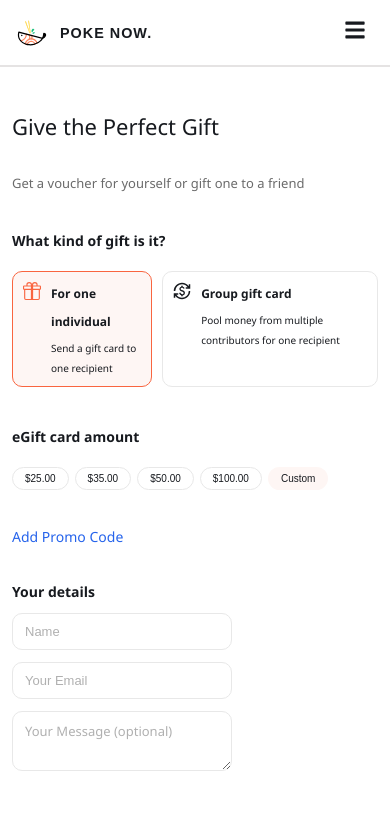
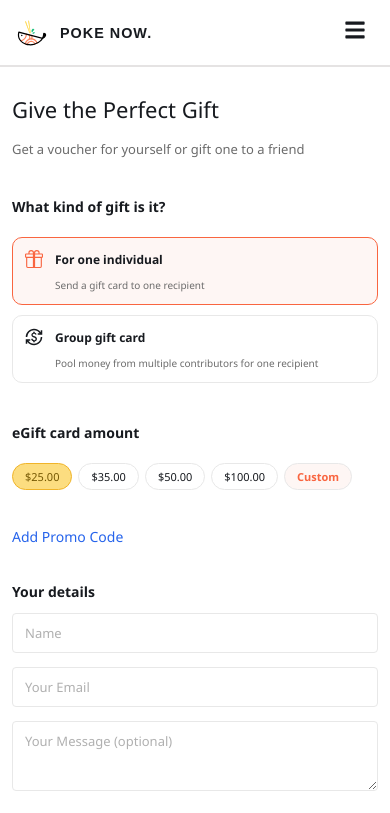
Before and after one commit to lalit-sahu-iphtech/Restaurant-App, a React (Vite) app: page /gift-card in a window 390 px wide. Shown: the top 813 px of the page. Built offline with nearby package versions, Linux system fonts and the light colour scheme.

Commit message:
improve error message style and gift card style and details section style and checkbox

```diff
--- a/src/pages/GiftPage/GiftPage.css
+++ b/src/pages/GiftPage/GiftPage.css
@@ -1,3 +1,5 @@
+/* ========== GIFT CARD PAGE ================== */
+
 .gift-card {
     padding: 80px 0px 0px 60px;
     background-color: #fff;
@@ -12,7 +14,8 @@
     align-items: start;
 }
 
-/* Left Column - Form */
+/* ========== LEFT COLUMN ===================== */
+
 .gift-card-form {
     padding: 0;
     max-width: 620px;
@@ -21,7 +24,7 @@
 .gift-card-form h2 {
     font-size: 48px;
     font-weight: 500;
-    color: #171A1FFF;
+    color: #171A1F;
     margin-bottom: 10px;
     line-height: 68px;
 }
@@ -33,6 +36,8 @@
     line-height: 26px;
     font-weight: 400;
 }
+
+/* ========== GIFT TYPE ======================= */
 
 .gift-type {
     margin-bottom: 35px;
@@ -47,8 +52,8 @@
 }
 
 .gift-type-options {
-    display: flex;
-
+    display: grid;
+    grid-template-columns: 1fr 1fr;
     gap: 12px;
 }
 
@@ -56,12 +61,14 @@
     display: flex;
     align-items: flex-start;
     gap: 14px;
-    padding: 15px 20px;
+    padding: 16px 18px;
     border: 1.5px solid #e8e8e8;
     border-radius: 10px;
     cursor: pointer;
     user-select: none;
     transition: all 0.3s ease;
+    height: 100%;
+    min-height: 90px;
 }
 
 .gift-option:hover {
@@ -95,21 +102,23 @@
 }
 
 .gift-option-text span {
-    font-size: 18px;
-    line-height: 28px;
+    font-size: 16px;
+    line-height: 24px;
     font-weight: 700;
-    color: #171A1FFF;
+    color: #171A1F;
     display: block;
 }
 
 .gift-option-text small {
     font-size: 12px;
-    line-height: 20px;
-    color: #171A1FFF;
+    line-height: 18px;
+    color: #6b6b6b;
     display: block;
-    margin-top: 2px;
+    margin-top: 4px;
     font-weight: 400;
 }
+
+/* ========== GIFT AMOUNT ===================== */
 
 .gift-amount {
     margin-bottom: 35px;
@@ -119,7 +128,7 @@
     font-size: 20px;
     line-height: 30px;
     font-weight: 700;
-    color: #171A1FFF;
+    color: #171A1F;
     margin-bottom: 15px;
 }
 
@@ -133,37 +142,139 @@
     padding: 10px 24px;
     background-color: #fff;
     border: 1.5px solid #e8e8e8;
-    border-radius: 4px;
+    border-radius: 6px;
     font-size: 14px;
     font-weight: 500;
     color: #171A1F;
     cursor: pointer;
     transition: all 0.3s ease;
+    font-family: inherit;
 }
 
 .amount-btn:hover {
-
-    color: #765903FF;
-    background: #FCDD80FF
+    color: #765903;
+    background: #FCDD80;
+    border-color: #F0B429;
 }
 
-/* .amount-btn.active {
-    color: #765903FF;
-  background: #FCDD80FF;
+.amount-btn.active {
+    color: #765903;
+    background: #FCDD80;
     border-color: #F0B429;
-} */
+}
 
 .amount-btn.custom {
-    border-color: transparent;
+    border-color: #e8e8e8;
     background-color: #fef6f4;
+    color: #F96540;
+    font-weight: 600;
 }
 
-.amount-btn.custom:hover {
-    color: #765903FF;
-  background: #FCDD80FF;
+.amount-btn.custom:hover,
+.amount-btn.custom.active {
+    color: #765903;
+    background: #FCDD80;
+    border-color: #F0B429;
+}
 
+/* ===== CUSTOM AMOUNT ===== */
+.custom-amount-wrap {
+    display: flex;
+    align-items: center;
+    gap: 8px;
+    margin-top: 12px;
+    animation: slideDown 0.25s ease;
 }
-/* ===== PROMO CODE ===== */
+
+.custom-amount-input-wrap {
+    flex: 1;
+    position: relative;
+    display: flex;
+    align-items: center;
+}
+
+.custom-amount-symbol {
+    position: absolute;
+    left: 14px;
+    font-size: 15px;
+    font-weight: 600;
+    color: #171A1F;
+    pointer-events: none;
+}
+
+.custom-amount-input {
+    width: 100%;
+    padding: 11px 14px 11px 30px;
+    border: 1.5px solid #e8e8e8;
+    border-radius: 8px;
+    font-size: 15px;
+    font-family: inherit;
+    color: #171A1F;
+    outline: none;
+    transition: all 0.3s ease;
+}
+
+.custom-amount-input:focus {
+    border-color: #F96540;
+    box-shadow: 0 0 0 3px rgba(249, 101, 64, 0.1);
+}
+
+.custom-amount-input::placeholder {
+    color: #b0b0b0;
+}
+
+.custom-amount-apply {
+    display: flex;
+    align-items: center;
+    gap: 6px;
+    padding: 11px 20px;
+    background: #F96540;
+    color: #ffffff;
+    border: none;
+    border-radius: 8px;
+    font-size: 14px;
+    font-weight: 600;
+    cursor: pointer;
+    font-family: inherit;
+    transition: all 0.3s ease;
+    white-space: nowrap;
+}
+
+.custom-amount-apply:hover {
+    background: #e04f2a;
+    transform: translateY(-1px);
+}
+
+.custom-amount-cancel {
+    width: 40px;
+    height: 40px;
+    border-radius: 8px;
+    background: #f5f5f5;
+    color: #6b6b6b;
+    border: none;
+    font-size: 14px;
+    cursor: pointer;
+    display: flex;
+    align-items: center;
+    justify-content: center;
+    transition: all 0.3s ease;
+    flex-shrink: 0;
+}
+
+.custom-amount-cancel:hover {
+    background: #fee;
+    color: #dc3545;
+}
+
+.custom-amount-hint {
+    font-size: 12px;
+    color: #dc3545;
+    margin-top: 8px;
+    padding-left: 2px;
+}
+
+/* ========== PROMO CODE ====================== */
+
 .promo-code {
     margin-bottom: 35px;
 }
@@ -185,7 +296,7 @@
 
 .promo-input-wrap {
     display: flex;
-    gap: 10px;
+    gap: 8px;
     margin-top: 8px;
     animation: slideDown 0.25s ease;
 }
@@ -203,7 +314,7 @@
 
 .promo-input {
     flex: 1;
-    padding: 12px 16px;
+    padding: 11px 14px;
     border: 1.5px solid #e8e8e8;
     border-radius: 8px;
     font-size: 14px;
@@ -225,7 +336,7 @@
 }
 
 .promo-apply-btn {
-    padding: 12px 22px;
+    padding: 11px 20px;
     background: #F96540;
     color: #ffffff;
     border: none;
@@ -241,6 +352,26 @@
 .promo-apply-btn:hover {
     background: #e04f2a;
     transform: translateY(-1px);
+}
+
+.promo-cancel-btn {
+    width: 40px;
+    height: 40px;
+    border-radius: 8px;
+    background: #f5f5f5;
+    color: #6b6b6b;
+    border: none;
+    cursor: pointer;
+    display: flex;
+    align-items: center;
+    justify-content: center;
+    transition: all 0.3s ease;
+    flex-shrink: 0;
+}
+
+.promo-cancel-btn:hover {
+    background: #fee;
+    color: #dc3545;
 }
 
 .promo-chip {
@@ -264,13 +395,11 @@
     background: transparent;
     border: none;
     color: #765903;
-    font-size: 18px;
-    font-weight: 700;
-    line-height: 1;
     cursor: pointer;
     padding: 0;
     display: flex;
     align-items: center;
+    justify-content: center;
     transition: color 0.2s ease;
 }
 
@@ -284,7 +413,9 @@
     margin-top: 8px;
     padding-left: 2px;
 }
-/* ===== GIFT SUMMARY (Step 5) ===== */
+
+/* ========== GIFT SUMMARY ==================== */
+
 .gift-summary {
     background: #faf8f5;
     border-radius: 10px;
@@ -323,6 +454,7 @@
     font-size: 17px;
 }
 
+/* ========== YOUR DETAILS ==================== */
 
 .your-details {
     margin-bottom: 35px;
@@ -335,49 +467,74 @@
     margin-bottom: 12px;
 }
 
-.your-details input {
-    width: 60%;
+.your-details input,
+.your-details textarea {
+    width: 80%;
     padding: 14px 18px;
     border: 1.5px solid #e8e8e8;
-    border-radius: 10px;
+    border-radius: 4px;
     font-size: 15px;
+    font-family: inherit;
     color: #171A1F;
-    margin-bottom: 12px;
     transition: all 0.3s ease;
     outline: none;
+    box-sizing: border-box;
+    display: block;
 }
 
-.your-details input:focus {
-    border-color: #F96540;
-    box-shadow: 0 0 0 3px rgba(249, 101, 64, 0.1);
-}
-
-.your-details input::placeholder {
-    color: #b0b0b0;
-}
-
-.your-details textarea {
-    width: 60%;
-    padding: 14px 18px;
-    border: 1.5px solid #e8e8e8;
-    border-radius: 10px;
-    font-size: 15px;
-    color: #171A1F;
-    resize: vertical;
-    min-height: 80px;
-    transition: all 0.3s ease;
-    outline: none;
-    font-family: inherit;
-}
-
+.your-details input:focus,
 .your-details textarea:focus {
     border-color: #F96540;
     box-shadow: 0 0 0 3px rgba(249, 101, 64, 0.1);
 }
 
+.your-details input::placeholder,
 .your-details textarea::placeholder {
     color: #b0b0b0;
 }
+
+.your-details textarea {
+    resize: vertical;
+    min-height: 90px;
+}
+
+.your-details input.error,
+.your-details textarea.error {
+    border-color: #dc3545;
+    background: #fff5f5;
+}
+
+.your-details input.error:focus,
+.your-details textarea.error:focus {
+    border-color: #dc3545;
+    box-shadow: 0 0 0 3px rgba(220, 53, 69, 0.1);
+}
+
+/* Error text — clean, no box */
+.error-text {
+    display: block;
+    font-size: 12px;
+    color: #dc3545;
+    margin-top: 6px;
+    margin-bottom: 14px;
+    padding: 0;
+    background: transparent;
+    border: none;
+    font-weight: 500;
+    line-height: 1.4;
+    padding-left: 2px;
+}
+
+/* Gap between fields */
+.your-details input:not(.error) {
+    margin-bottom: 16px;
+}
+
+.your-details textarea {
+    margin-bottom: 8px;
+}
+
+/* ========== DELIVERY DETAILS ================ */
 
 .delivery-details {
     margin-bottom: 35px;
@@ -393,7 +550,7 @@
 .send-to-self {
     display: flex;
     align-items: center;
-     gap: 100px;
+    gap: 100px;
     cursor: pointer;
 }
 
@@ -438,9 +595,12 @@
     transform: translateX(20px);
 }
 
+/* ========== CHECKOUT BUTTON ================= */
+
 .checkout-btn {
-    width: 60%;
-    padding: 16px 16px;
+    width: 100%;
+    max-width: 380px;
+    padding: 16px;
     background: #F96540;
     color: #ffffff;
     border: none;
@@ -450,21 +610,21 @@
     cursor: pointer;
     transition: all 0.3s ease;
     margin-bottom: 20px;
+    font-family: inherit;
 }
 
 .checkout-btn:hover {
     background: #e04f2a;
-    transform: scale(1.01);
+    transform: translateY(-2px);
+    box-shadow: 0 8px 20px rgba(249, 101, 64, 0.3);
 }
 
-/* Right Column - Gallery */
+/* ========== RIGHT COLUMN - GALLERY ========== */
+
 .gift-card-gallery {
     display: grid;
     grid-template-columns: 1fr 1fr 1fr;
     gap: 20px;
-    /* width: 125%;
-    min-width: 900px; */
-
 }
 
 .gallery-col {
@@ -486,7 +646,7 @@
     transform: scale(1.02);
 }
 
-/* ---------- GIFT CARD - RESPONSIVE ---------- */
+/* ========== RESPONSIVE ====================== */
 
 /* Tablet (992px and below) */
 @media (max-width: 992px) {
@@ -499,6 +659,10 @@
         gap: 50px;
     }
 
+    .gift-card-form {
+        max-width: 100%;
+    }
+
     .gift-card-form h2 {
         font-size: 38px;
     }
@@ -506,8 +670,6 @@
     .gift-card-gallery {
         grid-template-columns: 1fr 1fr 1fr;
         gap: 15px;
-        width: 100%;
-        min-width: 0;
     }
 
     .gallery-col {
@@ -518,7 +680,8 @@
         padding: 8px 20px;
         font-size: 13px;
     }
-    .send-to-self{
+
+    .send-to-self {
         gap: 70px;
     }
 }
@@ -550,7 +713,7 @@
     }
 
     .gift-option-text small {
-        font-size: 12px;
+        font-size: 11px;
     }
 
     .amount-options {
@@ -561,7 +724,8 @@
         padding: 8px 16px;
         font-size: 12px;
     }
-    .send-to-self{
+
+    .send-to-self {
         gap: 50px;
     }
 
@@ -592,6 +756,7 @@
 
     .gift-card-form h2 {
         font-size: 26px;
+        line-height: 34px;
     }
 
     .gift-subtitle {
@@ -607,13 +772,16 @@
         font-size: 14px;
     }
 
+    /* Gift Type — Stack */
     .gift-type-options {
+        grid-template-columns: 1fr;
         gap: 10px;
     }
 
     .gift-option {
-        padding: 10px 12px;
-        gap: 10px;
+        min-height: auto;
+        padding: 12px 14px;
+        gap: 12px;
     }
 
     .gift-option-text span {
@@ -635,16 +803,32 @@
 
     .amount-btn {
         padding: 6px 14px;
-        font-size: 11px;
+        font-size: 12px;
     }
 
-    .promo-code input,
+    /* Custom amount — Stack */
+    .custom-amount-wrap {
+        flex-wrap: wrap;
+    }
+
+    .custom-amount-input-wrap {
+        width: 100%;
+        flex: none;
+    }
+
+    .custom-amount-apply {
+        flex: 1;
+        justify-content: center;
+    }
+
+    .promo-input,
     .your-details input,
     .your-details textarea {
         padding: 12px 14px;
         font-size: 14px;
     }
-    .send-to-self{
+
+    .send-to-self {
         gap: 30px;
     }
 
@@ -670,6 +854,16 @@
         font-size: 15px;
         border-radius: 25px;
     }
+
+    .error-text {
+        font-size: 11px;
+        margin-top: 5px;
+        margin-bottom: 12px;
+    }
+
+    .your-details input:not(.error) {
+        margin-bottom: 14px;
+    }
 }
 
 /* Extra Small Mobile (400px and below) */
@@ -687,7 +881,7 @@
     }
 
     .gift-option {
-        padding: 8px 10px;
+        padding: 10px 12px;
     }
 
     .gift-option-text span {
@@ -705,22 +899,47 @@
 
     .amount-btn {
         padding: 5px 12px;
-        font-size: 10px;
+        font-size: 11px;
         border-radius: 20px;
     }
 
-    .promo-code input,
+    .custom-amount-symbol {
+        left: 12px;
+        font-size: 14px;
+    }
+
+    .custom-amount-input {
+        padding: 10px 12px 10px 26px;
+        font-size: 14px;
+    }
+
+    .custom-amount-apply {
+        padding: 10px 16px;
+        font-size: 13px;
+    }
+
+    .promo-input,
     .your-details input,
     .your-details textarea {
         padding: 10px 12px;
         font-size: 13px;
     }
+    .your-details input,
+  .your-details textarea {
+    width: 100%;
+    padding: 10px 12px;
+    font-size: 13px;
+    border: 1.5px solid #e8e8e8;
+
+
+}
 
     .your-details textarea {
-        min-height: 60px;
+        min-height: 70px;
     }
-    .send-to-self{
-        gap: 20px;
+
+    .send-to-self {
+        gap: 166px;
     }
 
     .send-to-self span {
@@ -739,4 +958,10 @@
         padding: 10px;
         font-size: 14px;
     }
+
+    .error-text {
+        font-size: 11px;
+        margin-top: 5px;
+        margin-bottom: 12px;
+    }
 }
```
